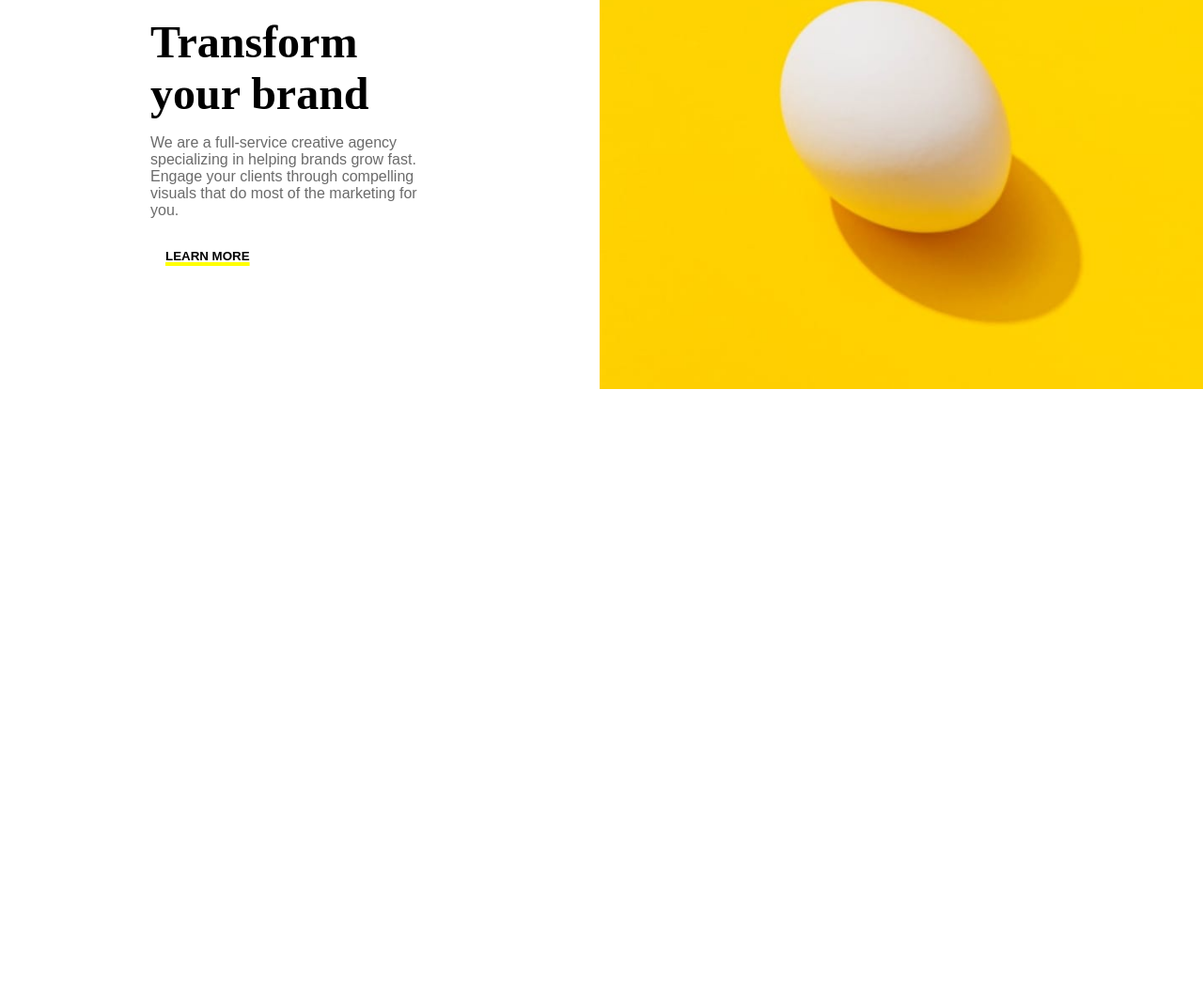
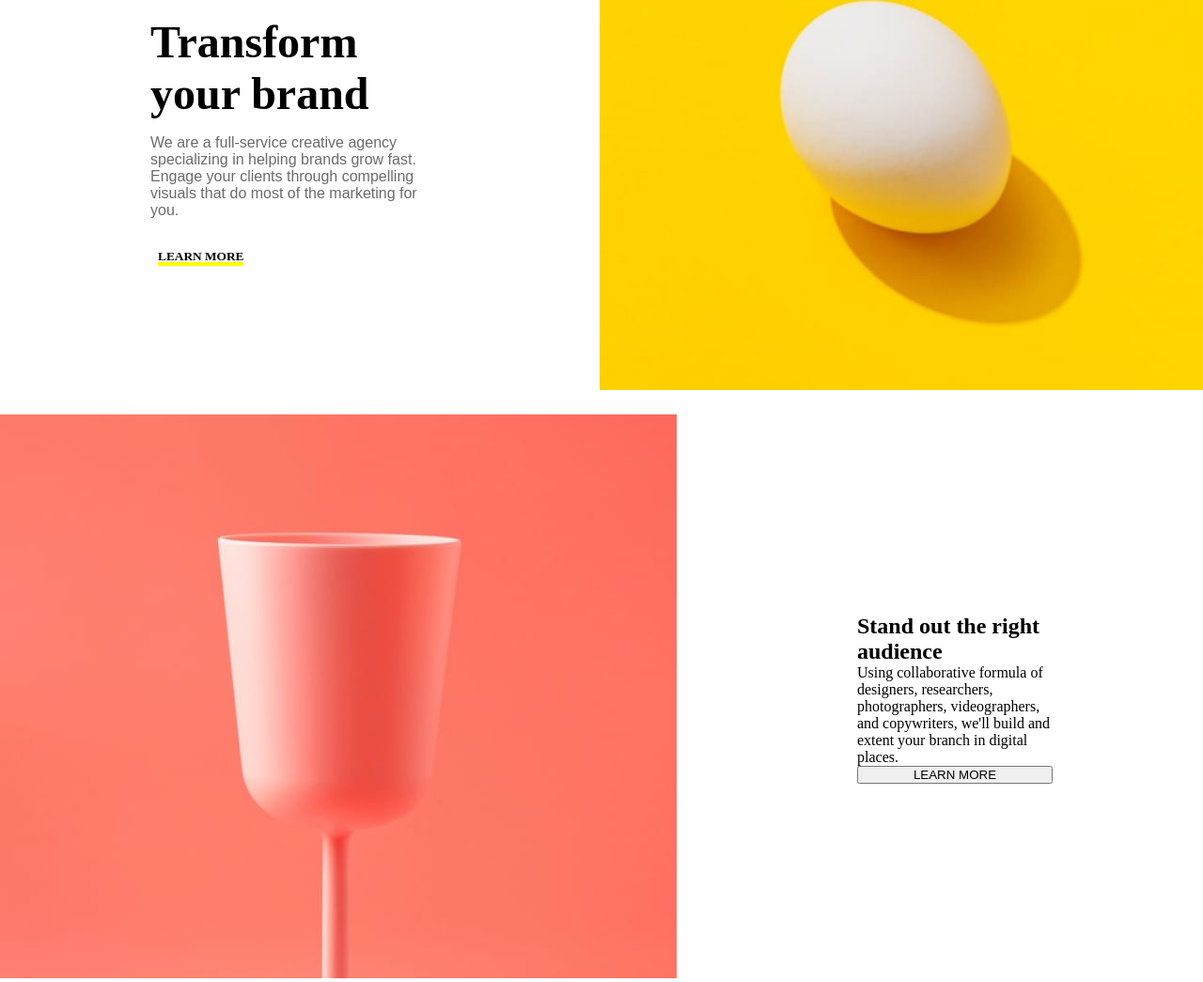
Before and after one commit to KussiyWanza/css-group-3, a plain HTML site: page index.html in a window 1280 px wide. Shown: the part 851-1896 px from the top of the page at 94% size. Before the commit the page ends 1291 px from the top, so only its background shows below. Drawn offline with Linux system fonts and the light colour scheme.

Commit message:
updated commit

```diff
--- a/index.css
+++ b/index.css
@@ -115,17 +115,35 @@ h1 {
 }
 .main-section-btn-1 {
   font-weight: 900;
+  font-family: "Abril Fatface";
   background-color: transparent;
   text-decoration: 4px solid yellow underline;
   border-style: none;
   text-align: left;
   padding-top: 2rem;
-  padding-left: 1rem;
+  padding-left: 0.5rem;
+  cursor: pointer;
 }
-.main-seciton-content-img-1 {
-  background-color: blue;
-}
+
 .main-section-img-1 {
   width: 100%;
   height: 100%;
 }
+/*Main section styling ends*/
+
+/*2nd section styling*/
+.second-section {
+  background-color: white;
+  width: 100%;
+  display: flex;
+  justify-content: center;
+  align-items: center;
+  flex-direction: row;
+  gap: 2rem;
+}
+
+.second-section-content {
+  display: flex;
+  flex-direction: column;
+  padding: 10rem;
+}
--- a/index.html
+++ b/index.html
@@ -19,12 +19,16 @@
       </ul>
       <button class="nav-contact-btn">CONTACT</button>
     </nav>
+    <!--Nav section ends-->
 
+    <!--Hero section starts-->
     <section id="hero-section">
       <h1 class="hero-h1">WE ARE CREATIVES</h1>
       <img src="/images/icon-arrow-down.svg" alt="icon-arrow-down" />
     </section>
+    <!--Hero section ends-->
 
+    <!--Main section starts-->
     <section class="main-section">
       <div class="main-section-content-1">
         <h2 class="main-section-h2-1">Transform your brand</h2>
@@ -43,5 +47,23 @@
         />
       </div>
     </section>
+    <!--Main section ends-->
+
+    <!--2nd section starts-->
+    <section class="second-section">
+      <div class="second-section-content-img">
+        <img src="/images/desktop/image-stand-out.jpg" alt="" />
+      </div>
+      <div class="second-section-content">
+        <h2 class="second-section-h2">Stand out the right audience</h2>
+        <p class="second-section-p">
+          Using collaborative formula of designers, researchers, photographers,
+          videographers, and copywriters, we'll build and extent your branch in
+          digital places.
+        </p>
+        <button class="second-section-btn">LEARN MORE</button>
+      </div>
+    </section>
+    <!--2nd section ends-->
   </body>
 </html>
```
